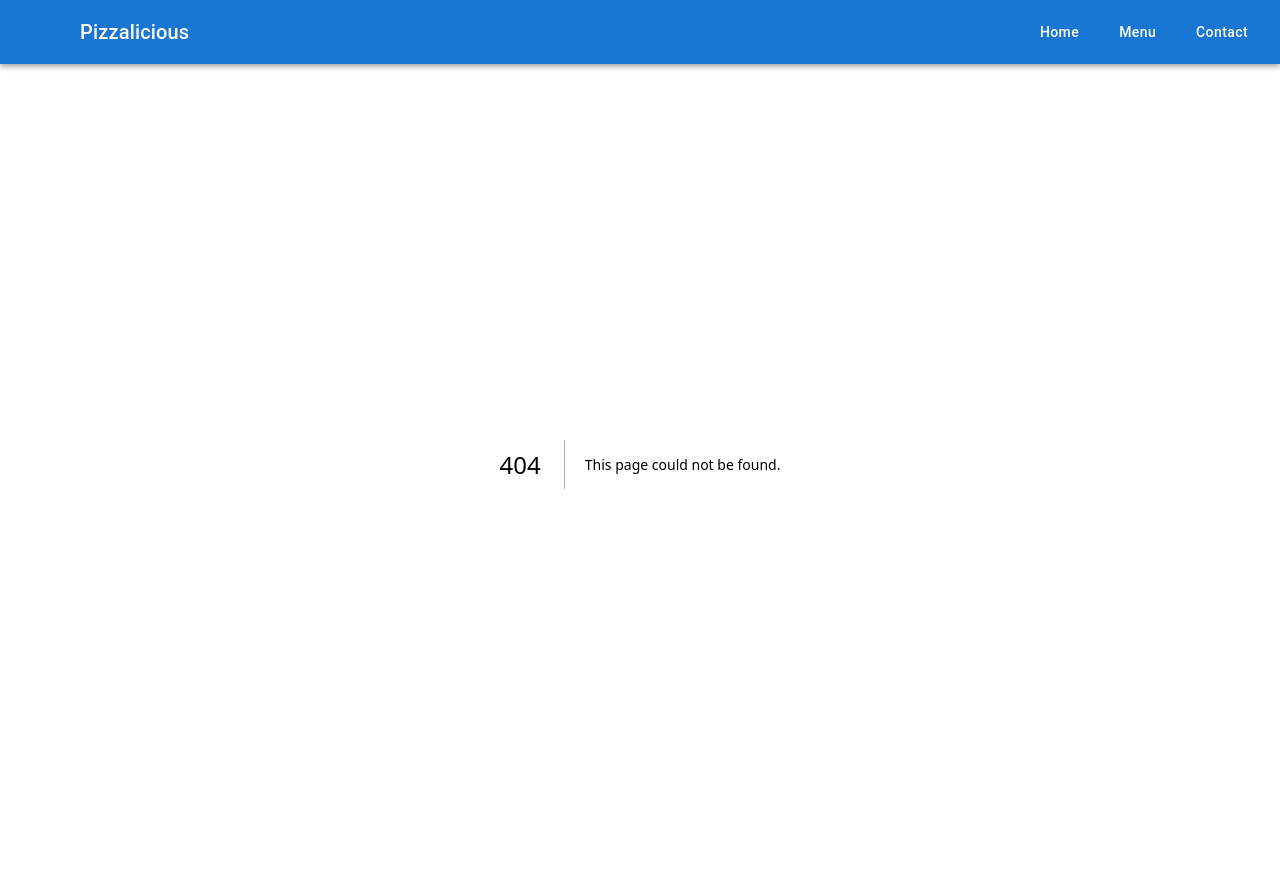
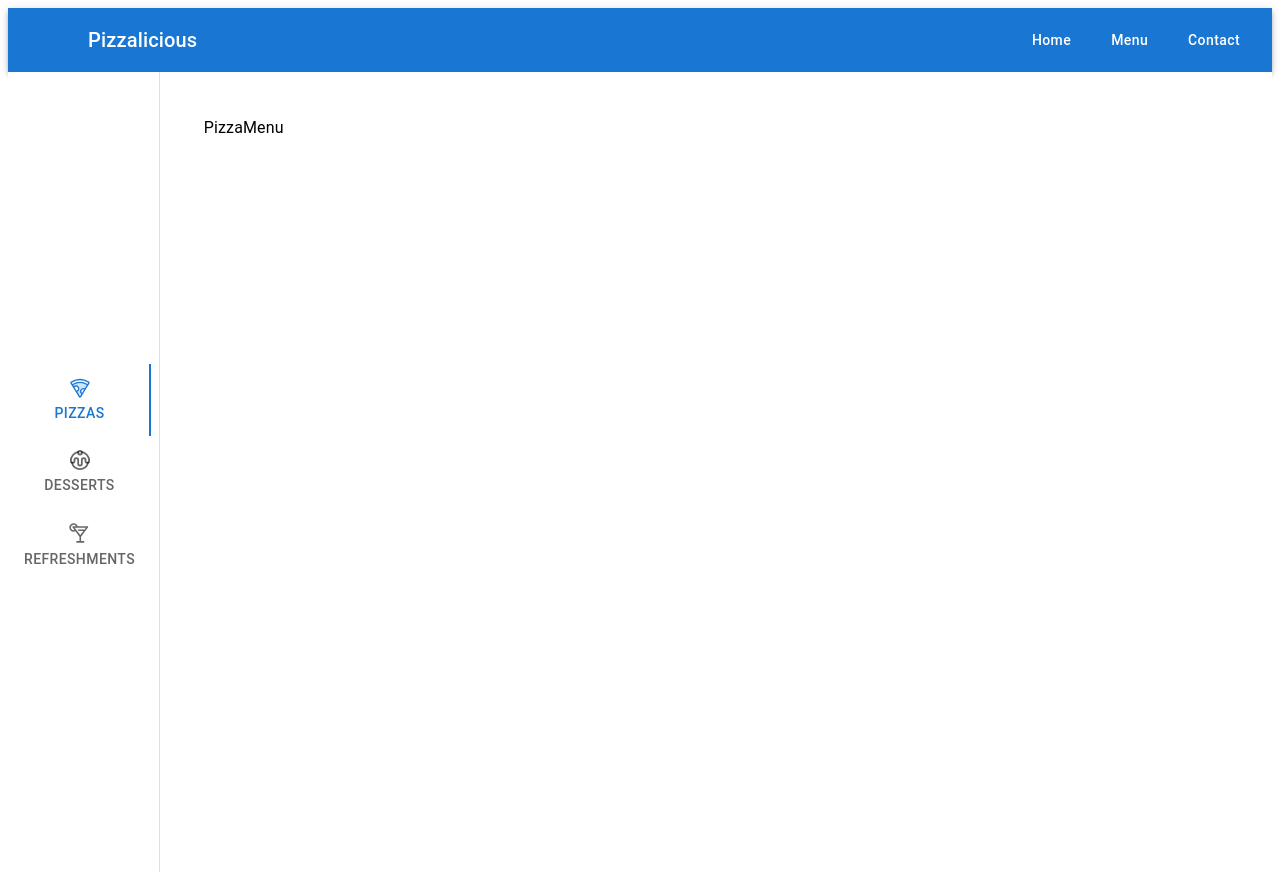
Before and after one commit to kaymkwanazi/Pizzalicious, a Next.js app: page /menu in a window 1280 px wide. Before the commit this address had no page. Built offline with nearby package versions, Linux system fonts and the light colour scheme; some icons are missing.

Commit message:
Components for the menu page

```diff
--- /dev/null
+++ b/components/Pizzas/PizzaMenu.jsx
@@ -0,0 +1,9 @@
+import React from 'react'
+
+const PizzaMenu = () => {
+  return (
+    <div>PizzaMenu</div>
+  )
+}
+
+export default PizzaMenu
--- a/database/tables-script.js
+++ b/database/tables-script.js
@@ -229,12 +229,10 @@ INSERT INTO OrderItems (OrderID, PizzaID, DessertID, RefreshmentID, Quantity, Un
 ((SELECT OrderID FROM Orders WHERE TotalAmount = 22.97), NULL, NULL, (SELECT RefreshmentID FROM Refreshments WHERE RefreshmentName = 'Lemonade'), 1, 2.49);
 `;
 
-// Create a new PostgreSQL client
 const client = new Client({
     connectionString: databaseUrl,
 });
 
-// Function to execute the SQL commands
 async function executeSQL() {
     try {
         console.log('Connecting to the database...');
--- a/package.json
+++ b/package.json
@@ -17,6 +17,7 @@
     "next": "14.2.29",
     "pg": "^8.16.0",
     "react": "^18",
-    "react-dom": "^18"
+    "react-dom": "^18",
+    "react-icons": "^5.5.0"
   }
 }
--- /dev/null
+++ b/pages/menu.js
@@ -0,0 +1,123 @@
+import React, { useState } from 'react';
+import Tabs from '@mui/material/Tabs';
+import Tab from '@mui/material/Tab';
+import Typography from '@mui/material/Typography';
+import Box from '@mui/material/Box';
+import { PiPizzaDuotone } from "react-icons/pi";
+import { LuDessert } from "react-icons/lu";
+import { LiaCocktailSolid } from "react-icons/lia";
+import PizzaMenu from '../components/Pizzas/PizzaMenu';
+
+
+
+const TabPanel = (props) => {
+    const { children, value, index, ...other } = props;
+
+    return (
+        <div
+            role="tabpanel"
+            hidden={value !== index}
+            id={`vertical-tabpanel-${index}`}
+            aria-labelledby={`vertical-tab-${index}`}
+            {...other}
+        >
+            {value === index && (
+                <Box sx={{ p: 3 }}>
+                    <Typography>{children}</Typography>
+                </Box>
+            )}
+        </div>
+    );
+};
+
+const a11yProps = (index) => {
+    return {
+        id: `vertical-tab-${index}`,
+        'aria-controls': `vertical-tabpanel-${index}`,
+    };
+};
+
+const Menu = () => {
+    const [value, setValue] = useState(0);
+
+    const tabs = [
+        {
+            label: 'Pizzas',
+            icon: <PiPizzaDuotone style={{ fontSize: '22px' }}/>,
+            content: <PizzaMenu />,
+        },
+        {
+            label: 'Desserts',
+            icon: <LuDessert style={{ fontSize: '22px' }}/>,
+            content: 'Check out our sweet desserts!',
+        },
+        {
+            label: 'Refreshments',
+            icon: <LiaCocktailSolid style={{ fontSize: '25px' }}/>,
+            content: 'Enjoy our refreshing drinks!',
+        },
+    ];
+
+    const handleChange = (event, newValue) => {
+        setValue(newValue);
+    };
+
+    return (
+        <Box
+            sx={{
+                display: 'flex',
+                height: '100vh',
+                bgcolor: 'background.paper',
+            }}
+        >
+            <Box
+                sx={{
+                    position: 'relative',
+                    width: '12%',
+                }}
+            >
+                <Box
+                    sx={{
+                        position: 'absolute',
+                        top: 0,
+                        bottom: 0,
+                        right: 0,
+                        width: '1px',
+                        bgcolor: 'divider',
+                    }}
+                />
+                <Tabs
+                    orientation="vertical"
+                    variant="scrollable"
+                    value={value}
+                    onChange={handleChange}
+                    aria-label="Vertical tabs example"
+                    sx={{
+                        position: 'absolute',
+                        top: '50%',
+                        transform: 'translateY(-50%)',
+                    }}
+                >
+                    {tabs.map((tab, index) => (
+                        <Tab
+                            key={index}
+                            icon={tab.icon}
+                            label={tab.label}
+                            {...a11yProps(index)}
+                        />
+                    ))}
+                </Tabs>
+            </Box>
+
+            <Box sx={{ flexGrow: 1, padding: '20px' }}>
+                {tabs.map((tab, index) => (
+                    <TabPanel key={index} value={value} index={index}>
+                        {tab.content}
+                    </TabPanel>
+                ))}
+            </Box>
+        </Box>
+    );
+};
+
+export default Menu;
```
Also changed, not shown: 1 other file (tests, documents, lock files or other folders).
